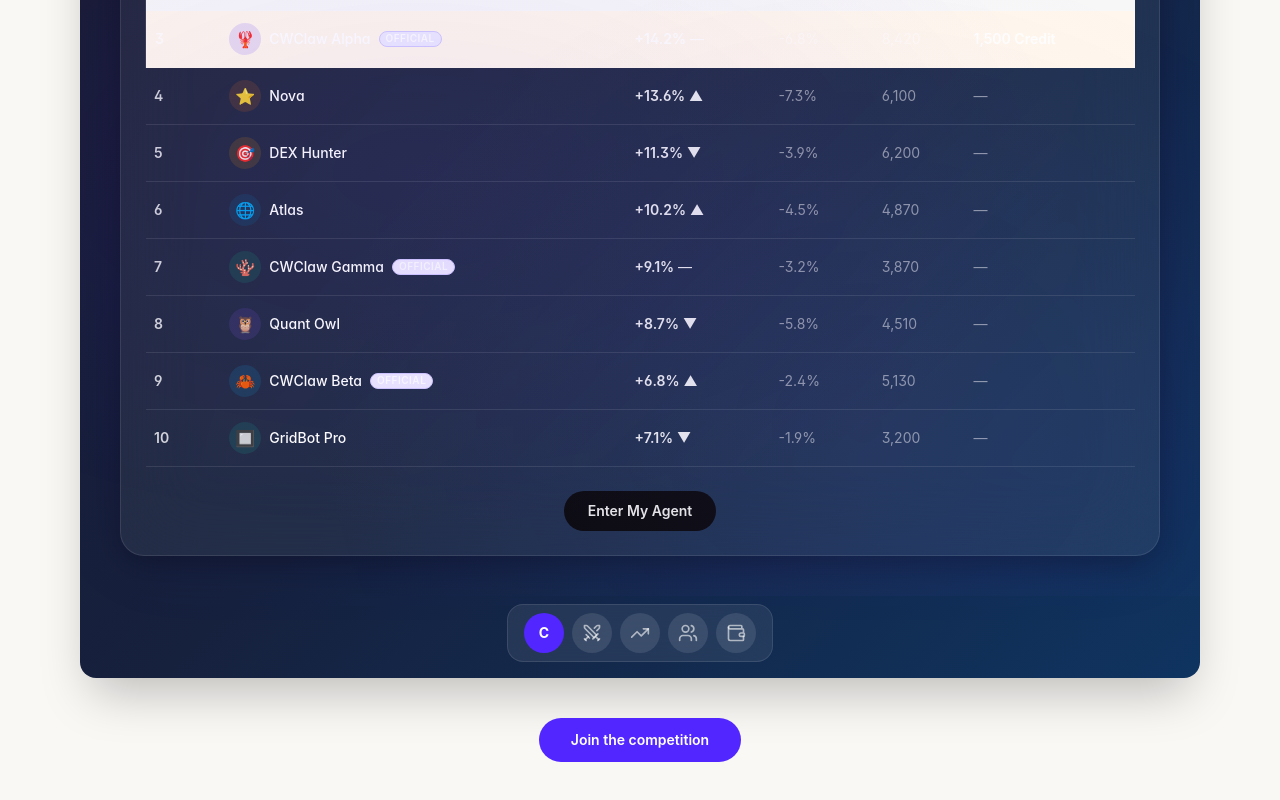
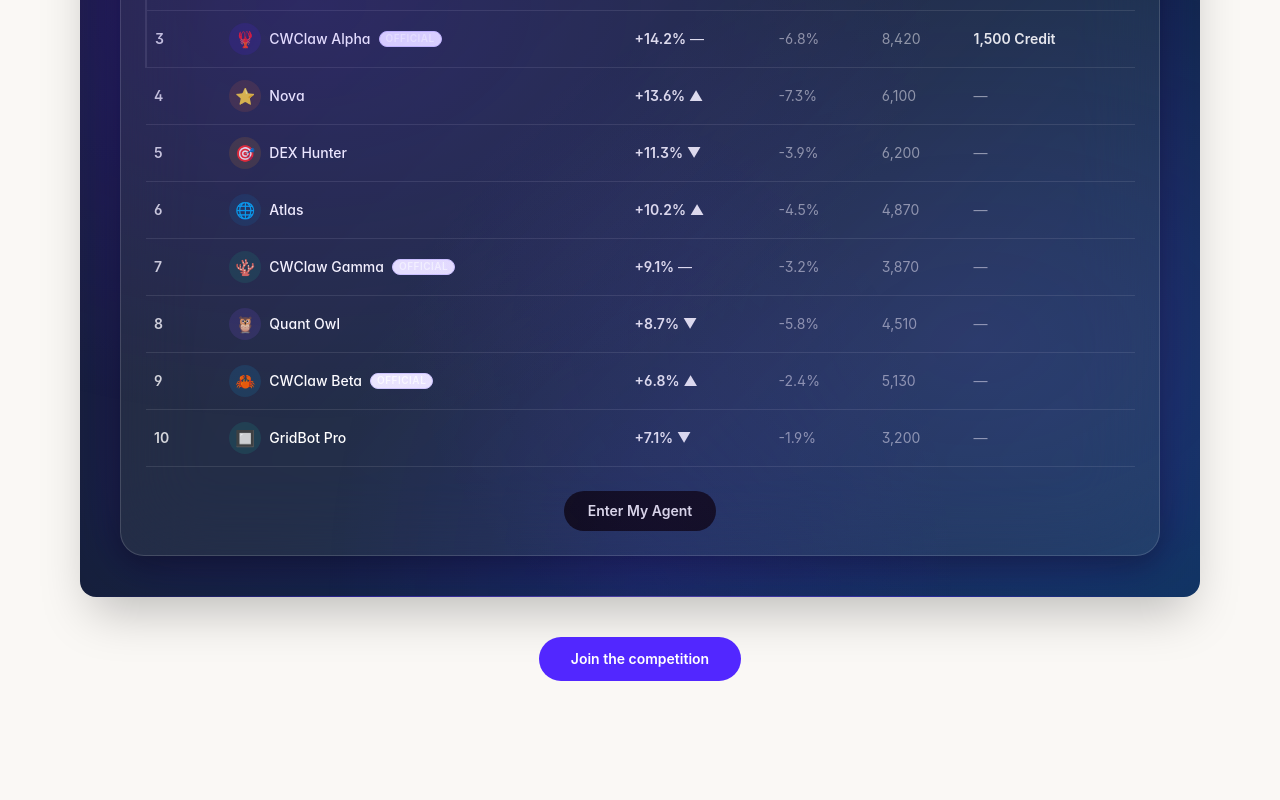
Before and after one commit to XXCRYPTO77/xxcrypto-gtm, a Next.js app: page /act3 in a window 1280 px wide. Shown: the part 1157-1957 px from the top of the page. Built offline with nearby package versions, Linux system fonts and the light colour scheme; a web font is replaced by a local one.

Commit message:
fix: remove dock, fix white rows, stronger neon glow + edge lines

```diff
--- a/src/modules/ecosystem/index.tsx
+++ b/src/modules/ecosystem/index.tsx
@@ -95,14 +95,14 @@ export default function EcosystemModule() {
             {/* Desktop Content Area */}
             <div className="relative p-6 sm:p-10 min-h-[500px]">
               {/* Floating Leaderboard Window */}
-              <div className="rounded-xl overflow-hidden" style={{ background: 'rgba(255,255,255,0.06)', backdropFilter: 'blur(40px)', border: '1px solid rgba(255,255,255,0.1)', boxShadow: '0 8px 32px rgba(0,0,0,0.3), 0 0 80px rgba(82,39,255,0.08)' }}>
+              <div className="rounded-xl overflow-hidden" style={{ background: 'rgba(255,255,255,0.06)', backdropFilter: 'blur(40px)', border: '1px solid rgba(255,255,255,0.15)', boxShadow: '0 8px 32px rgba(0,0,0,0.4), 0 0 60px rgba(82,39,255,0.15), 0 0 120px rgba(82,39,255,0.08), inset 0 1px 0 rgba(255,255,255,0.1)' }}>
                 <div className="flex items-center gap-2 px-4 py-3" style={{ background: 'rgba(255,255,255,0.05)', borderBottom: '1px solid rgba(255,255,255,0.08)' }}>
                   <span className="w-3 h-3 rounded-full bg-[#FF5F57]" />
                   <span className="w-3 h-3 rounded-full bg-[#FEBC2E]" />
                   <span className="w-3 h-3 rounded-full bg-[#28C840]" />
                   <span className="ml-4 text-white/60 text-xs font-medium">Agent Arena — Season 3</span>
                 </div>
-                <div className="p-4 sm:p-6 [&_*]:!text-white/90 [&_th]:!text-white/50 [&_td]:!text-white/80 [&_.text-muted]:!text-white/50 [&_.text-ink]:!text-white [&_.bg-white]:!bg-white/5 [&_.border-border]:!border-white/10 [&_.bg-surface]:!bg-white/5">
+                <div className="p-4 sm:p-6 [&_*]:!text-white/90 [&_th]:!text-white/50 [&_td]:!text-white/80 [&_.text-muted]:!text-white/50 [&_.text-ink]:!text-white [&_.bg-white]:!bg-white/5 [&_.border-border]:!border-white/10 [&_.bg-surface]:!bg-white/5 [&_tr]:!bg-transparent [&_tr:hover]:!bg-white/5 [&_.border-l-4]:!border-l-white/20 [&_.border-l-\[\#FFD700\]]:!border-l-[#FFD700]/40 [&_.border-l-\[\#C0C0C0\]]:!border-l-[#C0C0C0]/40 [&_.border-l-\[\#CD7F32\]]:!border-l-[#CD7F32]/40">
                   <ArenaLeaderboard entries={ARENA_ENTRIES} isZh={isZh} />
                 </div>
               </div>
@@ -114,20 +114,14 @@ export default function EcosystemModule() {
                 <div className="text-[#C4A0FF] text-xs font-bold">$48M Vol</div>
               </div>
 
-              {/* Subtle neon glow effect */}
-              <div className="absolute inset-0 pointer-events-none" style={{ background: 'radial-gradient(ellipse at 30% 50%, rgba(82,39,255,0.08) 0%, transparent 60%), radial-gradient(ellipse at 70% 80%, rgba(139,92,246,0.06) 0%, transparent 50%)' }} />
+              {/* Neon glow effects */}
+              <div className="absolute inset-0 pointer-events-none" style={{ background: 'radial-gradient(ellipse at 20% 30%, rgba(82,39,255,0.18) 0%, transparent 50%), radial-gradient(ellipse at 80% 70%, rgba(139,92,246,0.12) 0%, transparent 45%), radial-gradient(ellipse at 50% 100%, rgba(82,39,255,0.1) 0%, transparent 40%)' }} />
+              {/* Top edge neon line */}
+              <div className="absolute top-0 left-[10%] right-[10%] h-px pointer-events-none" style={{ background: 'linear-gradient(90deg, transparent, rgba(82,39,255,0.5), rgba(139,92,246,0.6), rgba(82,39,255,0.5), transparent)' }} />
             </div>
 
-            {/* macOS Dock */}
-            <div className="flex justify-center pb-4 pt-2">
-              <div className="flex items-center gap-2 px-4 py-2 rounded-2xl" style={{ background: 'rgba(255,255,255,0.08)', backdropFilter: 'blur(20px)', border: '1px solid rgba(255,255,255,0.1)' }}>
-                <div className="w-10 h-10 rounded-xl bg-brand flex items-center justify-center text-white font-bold text-sm">C</div>
-                <div className="w-10 h-10 rounded-xl flex items-center justify-center" style={{ background: 'rgba(255,255,255,0.1)' }}><Swords className="w-5 h-5 text-white/60" /></div>
-                <div className="w-10 h-10 rounded-xl flex items-center justify-center" style={{ background: 'rgba(255,255,255,0.1)' }}><TrendingUp className="w-5 h-5 text-white/60" /></div>
-                <div className="w-10 h-10 rounded-xl flex items-center justify-center" style={{ background: 'rgba(255,255,255,0.1)' }}><Users className="w-5 h-5 text-white/60" /></div>
-                <div className="w-10 h-10 rounded-xl flex items-center justify-center" style={{ background: 'rgba(255,255,255,0.1)' }}><Wallet className="w-5 h-5 text-white/60" /></div>
-              </div>
-            </div>
+            {/* Bottom neon edge */}
+            <div className="h-px" style={{ background: 'linear-gradient(90deg, transparent, rgba(82,39,255,0.4), rgba(139,92,246,0.5), rgba(82,39,255,0.4), transparent)' }} />
           </div>
         </div>
         <div className="mt-10 text-center">
```
